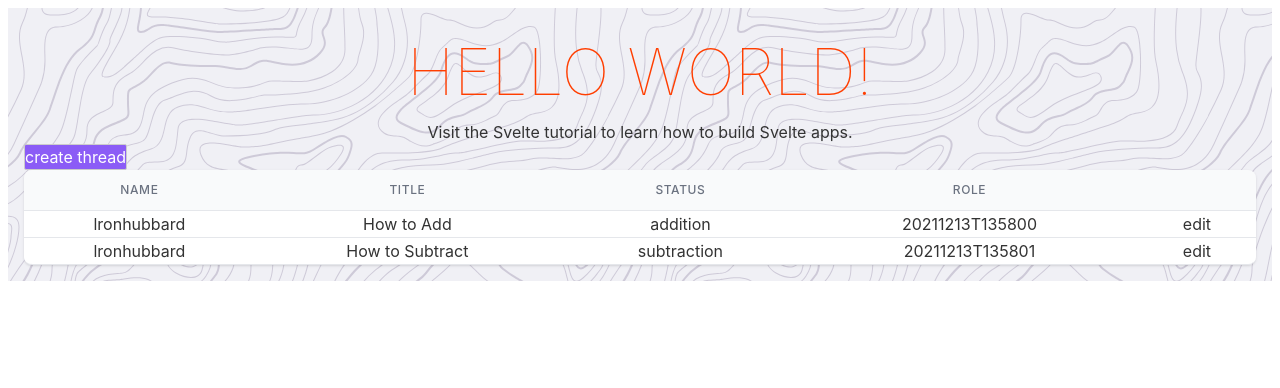
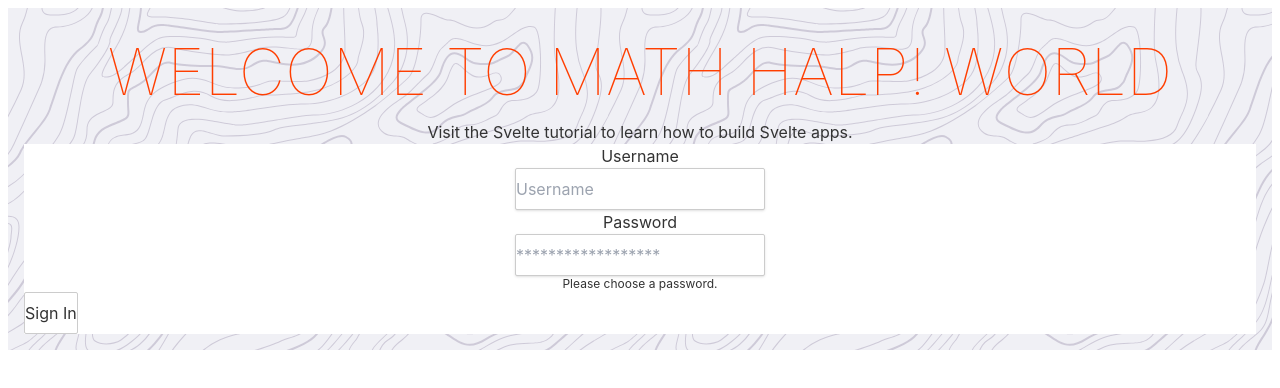
Before and after one commit to halp106/math-halp, a Svelte app: page / in a window 1280 px wide. Shown: the top 388 px of the page. Built offline with nearby package versions, Linux system fonts and the light colour scheme.

Commit message:
Login in complete that goes to thread list page and variables Username and Password

```diff
--- a/src/App.svelte
+++ b/src/App.svelte
@@ -4,7 +4,10 @@
 	import Comment from "./Comment.svelte";
 	import Login from "./Login.svelte"
 
+
+
 	const comps = [
+		{component: "Login"},
 		{component: "Table"},
 		{component: "Post"},
 		{component: "Comment"}
@@ -75,20 +78,30 @@
 		};
 	}
 
-	function goback(){
+	function goToThreadList(){
+		selected.component = "Table";
+		name = user
+	}
+
+	function login(){
 		selected.component = "Table";
 	}
+
+
+
 </script>
 
 
 <main>
-	<h1>Hello {name}!</h1>
+	<h1>Welcome to Math Halp! {name}</h1>
 	<p>Visit the <a href="https://svelte.dev/tutorial">Svelte tutorial</a> to learn how to build Svelte apps.</p>
 
-	{#if selected.component == "Table"}
+	{#if selected.component == "Login"}
+		<Login on:goToThread={goToThreadList}/>
+	{:else if selected.component == "Table"}
 		<Table bind:props={tableProperties} bind:body={tableBody} on:item-clicked={getpost}/>
 	{:else if selected.component == "Post"}
-		<Post bind:content={postContents} on:go-back={goback}/>
+		<Post bind:content={postContents} on:go-back={goToThreadList}/>
 
 		{#if comment_list.item.length > 0}
 			<p><b>Comments:</b></p>
--- a/src/Login.svelte
+++ b/src/Login.svelte
@@ -1,9 +1,30 @@
+<script>
+  import { createEventDispatcher } from "svelte";
+  const dispatchEvent = createEventDispatcher();
+  export let Username;
+  export let Password;
+
+  function loginSuccessful() {
+    dispatchEvent("goToThread", {user: Username});
+  }
+
+  function loginUnSuccessful() {
+    alert("Login Unsuccessful, please try again!");
+  }
+
+  function logintoThreadpage() {
+    alert(Username);
+    loginSuccessful();
+  }
+</script>
+
 <div class="bg-white shadow-md rounded px-8 pt-6 pb-8 mb-4 flex flex-col">
   <div class="mb-4">
     <label class="block text-grey-darker text-sm font-bold mb-2" for="username">
       Username
     </label>
     <input
+      bind:value={Username}
       class="shadow appearance-none border rounded w-full py-2 px-3 text-grey-darker"
       id="username"
       type="text"
@@ -15,6 +36,7 @@
       Password
     </label>
     <input
+      bind:value={Password}
       class="shadow appearance-none border border-red rounded w-full py-2 px-3 text-grey-darker mb-3"
       id="password"
       type="password"
@@ -24,7 +46,8 @@
   </div>
   <div class="flex items-center justify-between">
     <button
-      class="bg-blue hover:bg-blue-dark text-white font-bold py-2 px-4 rounded"
+      on:click={logintoThreadpage}
+      class="bg-blue hover:bg-blue-dark text-black font-bold py-2 px-4 rounded"
       type="button"
     >
       Sign In
```
